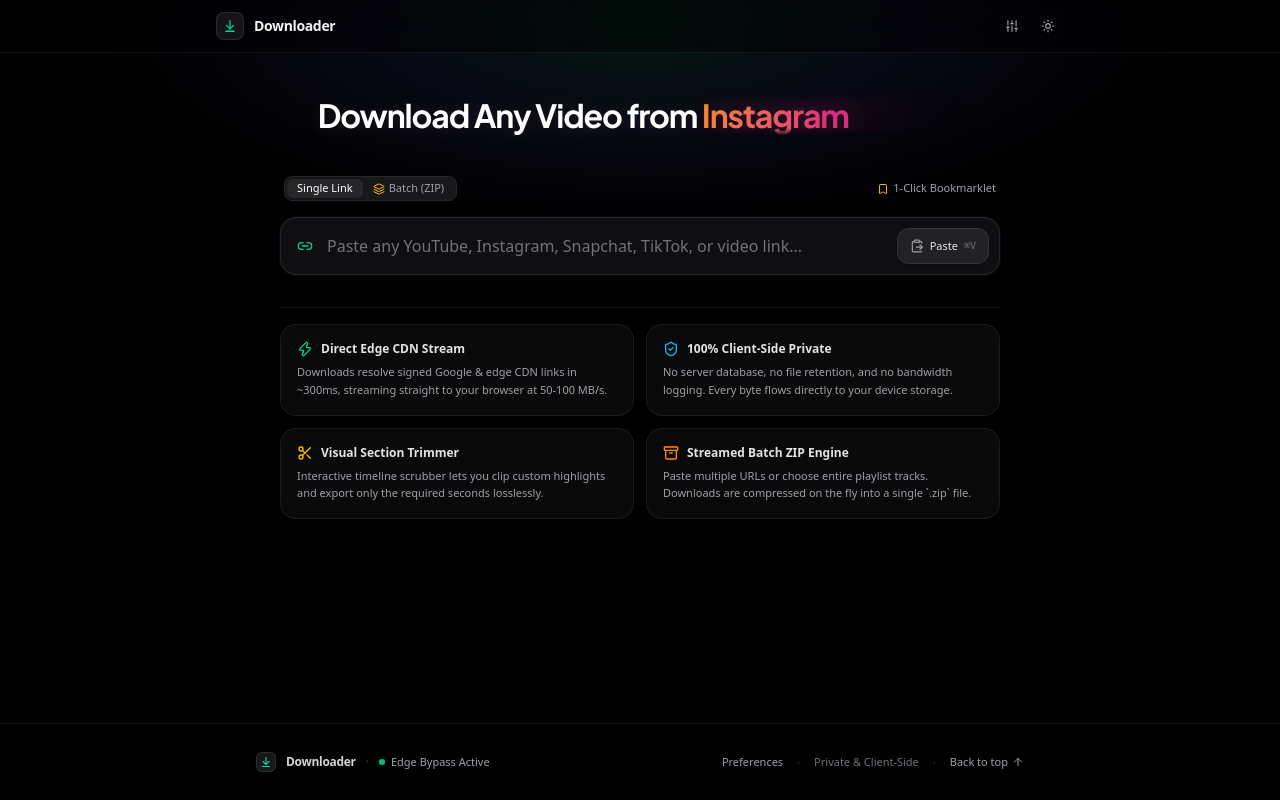
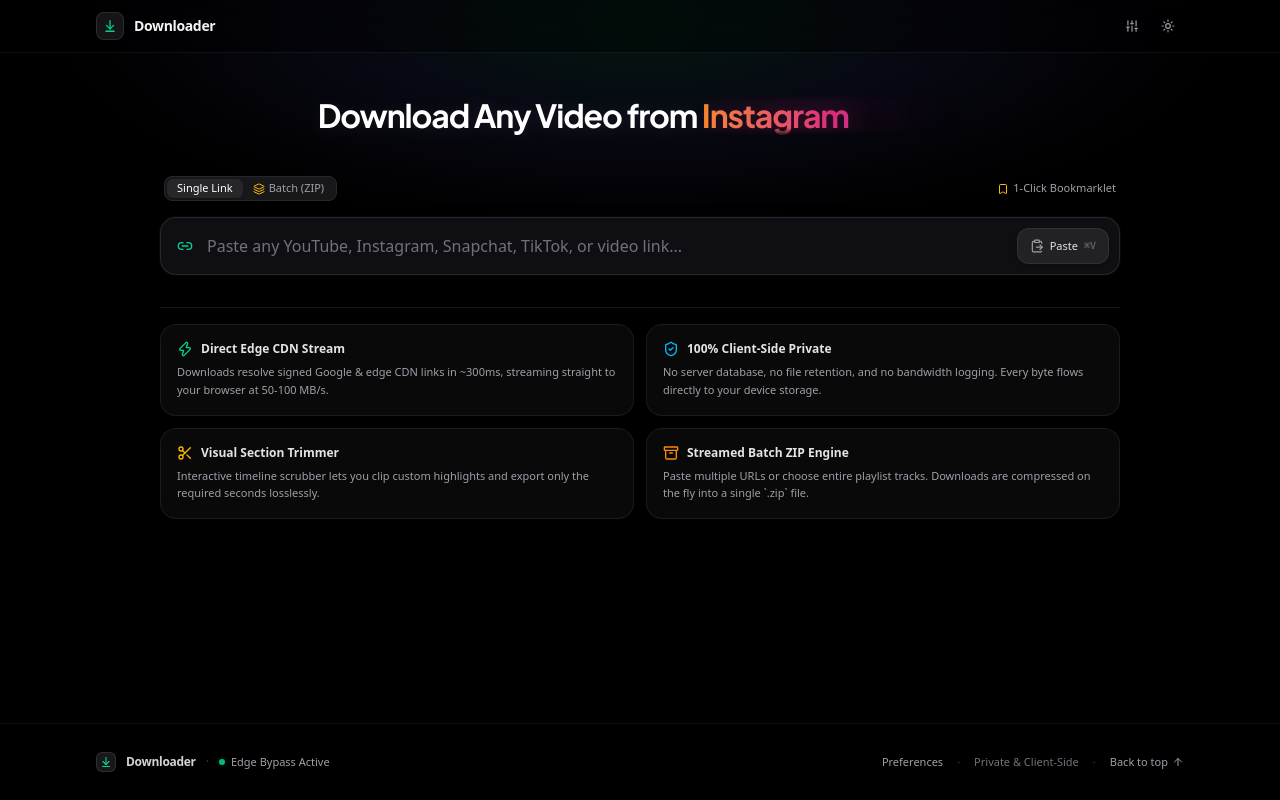
Before and after one commit to Pavan3905/Downloader, a React (Vite) app in the folder frontend/: page / in a window 1280 px wide. Built offline with nearby package versions, Linux system fonts and the light colour scheme.

Commit message:
style(layout): expand workspace width to eliminate empty side voids on widescreen monitors

```diff
--- a/frontend/src/App.tsx
+++ b/frontend/src/App.tsx
@@ -250,7 +250,7 @@
       />
 
       {/* Main Workspace */}
-      <main className="flex-1 max-w-3xl w-full mx-auto px-4 sm:px-6 pt-8 pb-16 flex flex-col justify-start space-y-8 z-10">
+      <main className="flex-1 max-w-4xl lg:max-w-5xl w-full mx-auto px-4 sm:px-6 lg:px-8 pt-8 pb-16 flex flex-col justify-start space-y-8 z-10">
         {/* Hero Section */}
         <div
           className="text-center pt-2 pb-2 select-none flex items-center justify-center w-full px-2"
@@ -346,7 +346,7 @@
 
       {/* Aesthetic Minimal Footer */}
       <footer className="w-full border-t border-white/[0.06] mt-auto py-7 px-4 sm:px-6 select-none z-10 transition-colors">
-        <div className="max-w-3xl mx-auto flex flex-col sm:flex-row items-center justify-between gap-4 text-xs text-zinc-500">
+        <div className="max-w-6xl mx-auto px-4 sm:px-6 lg:px-8 flex flex-col sm:flex-row items-center justify-between gap-4 text-xs text-zinc-500">
           {/* Left: Brand & Engine Live Dot */}
           <div className="flex items-center gap-2.5">
             <div className="w-5 h-5 rounded-md bg-zinc-900 border border-white/10 flex items-center justify-center text-emerald-400">
--- a/frontend/src/components/Header.tsx
+++ b/frontend/src/components/Header.tsx
@@ -18,7 +18,7 @@
 
   return (
     <header className="sticky top-0 z-40 w-full bg-black/40 backdrop-blur-xl border-b border-white/[0.06] transition-colors duration-200">
-      <div className="max-w-4xl mx-auto px-4 sm:px-6 h-[52px] flex items-center justify-between">
+      <div className="max-w-6xl mx-auto px-4 sm:px-6 lg:px-8 h-[52px] flex items-center justify-between">
         {/* Brand Mark (Click to scroll to top) */}
         <button
           type="button"
--- a/frontend/src/index.css
+++ b/frontend/src/index.css
@@ -34,7 +34,7 @@
   left: 50%;
   transform: translateX(-50%);
   width: 100vw;
-  max-width: 1200px;
+  max-width: 1400px;
   height: 600px;
   background: radial-gradient(ellipse 65% 50% at 50% 20%, rgba(16, 185, 129, 0.12), rgba(99, 102, 241, 0.08), transparent 70%);
   pointer-events: none;
```
